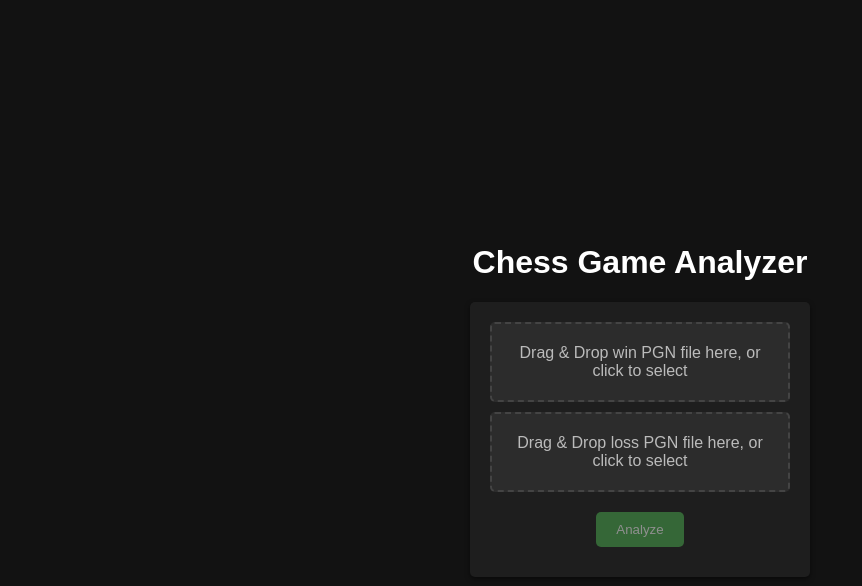
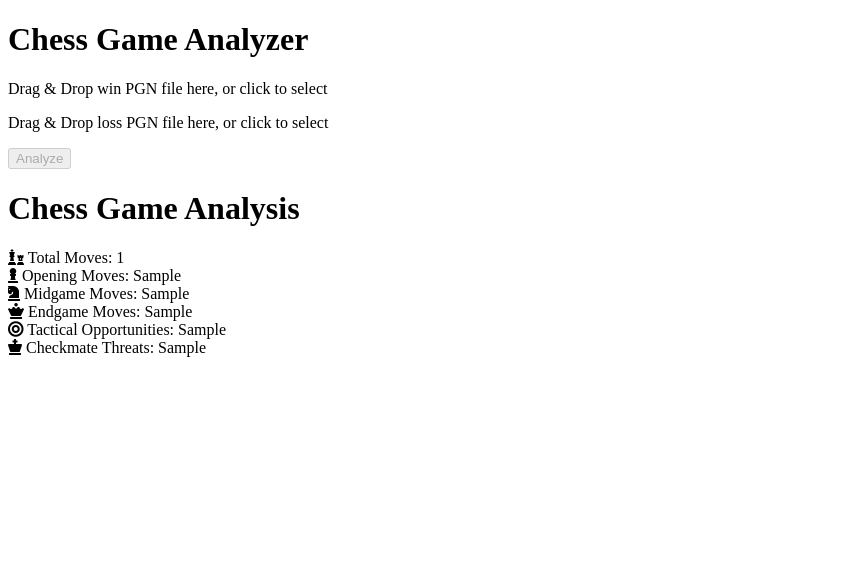
Before and after one commit to achukash/Hack-A-Sol-3.0, a Flask app: template templates/index.html in a window 1280 px wide. Shown: the top 586 px of the page, without its empty margins (0-862 px from the left). Run offline with Flask 3, Linux system fonts and the light colour scheme; the template is opened without the code that fills it: most values are stand-ins (such as "Sample title", 1, 10 or a date in 2020); parts of the project's set-up code (start-up, migrations or seed data) failed here and were passed over.

Commit message:
Made analysis UI : Updating data and styles pending

```diff
--- a/app.py
+++ b/app.py
@@ -34,8 +34,9 @@ def upload_files():
         loss_path = os.path.join(UPLOAD_FOLDER, loss_file.filename)
         loss_file.save(loss_path)
 
-    feature_analysis.print_player_analysis(win_path, loss_file)
-    return f"Files uploaded successfully: {win_file.filename}, {loss_file.filename}"
+    chess_data = feature_analysis.print_player_analysis(win_path, loss_path)
+    # Render the template and pass chess_data to the template
+    return render_template('index.html', chess_data=chess_data)
 
 if __name__ == "__main__":
     app.run(debug=True)
--- a/feature_analysis.py
+++ b/feature_analysis.py
@@ -3,7 +3,7 @@ import chess.engine
 import chess
 
 
-engine = chess.engine.SimpleEngine.popen_uci(r'path')
+engine = chess.engine.SimpleEngine.popen_uci(r'D:\ARVIND\Chess\stockfish\stockfish-windows-x86-64-avx2.exe')
 
 print("Chess engine initialized!")
 
--- a/templates/index.html
+++ b/templates/index.html
@@ -5,13 +5,15 @@
     <meta charset="UTF-8">
     <meta name="viewport" content="width=device-width, initial-scale=1.0">
     <title>Chess Game Analyzer</title>
-    <link rel="stylesheet" type="text/css" href="/static/styles.css">
+    <link rel="stylesheet" href="/static/analysis_style.css">
+    <link rel="stylesheet" href="https://cdnjs.cloudflare.com/ajax/libs/font-awesome/5.15.3/css/all.min.css">
 </head>
 
 <body>
-    <div>
+    <div class="container">
         <h1>Chess Game Analyzer</h1>
 
+        <!-- Upload Section -->
         <form id="upload-form" action="/upload" method="post" enctype="multipart/form-data">
             <div class="drop-area" id="drop-area-win">
                 <p>Drag & Drop win PGN file here, or click to select</p>
@@ -30,7 +32,40 @@
         </form>
     </div>
 
+    <!-- Chess Game Analysis Section -->
+    <div class="container">
+        <h1>Chess Game Analysis</h1>
+        <div class="grid-container">
+            <div class="grid-item">
+                <i class="fas fa-chess"></i>
+                <span>Total Moves: {{ chess_data['total_moves'] }}</span>
+            </div>
+            <div class="grid-item">
+                <i class="fas fa-chess-pawn"></i>
+                <span>Opening Moves: {{ chess_data['opening_moves'] }}</span>
+            </div>
+            <div class="grid-item">
+                <i class="fas fa-chess-knight"></i>
+                <span>Midgame Moves: {{ chess_data['midgame_moves'] }}</span>
+            </div>
+            <div class="grid-item">
+                <i class="fas fa-chess-queen"></i>
+                <span>Endgame Moves: {{ chess_data['endgame_moves'] }}</span>
+            </div>
+            <div class="grid-item">
+                <i class="fas fa-bullseye"></i>
+                <span>Tactical Opportunities: {{ chess_data['tactical_opportunities'] }}</span>
+            </div>
+            <div class="grid-item">
+                <i class="fas fa-chess-king"></i>
+                <span>Checkmate Threats: {{ chess_data['checkmate_threats'] }}</span>
+            </div>
+            <!-- Continue with the rest of the data and icons -->
+        </div>
+    </div>
+
     <script>
+        // JS to handle drag & drop functionality
         function preventDefaults(e) {
             e.preventDefault();
             e.stopPropagation();
@@ -105,4 +140,5 @@
         setupDropArea('drop-area-loss', 'loss', 'file-name-loss');
     </script>
 </body>
+
 </html>
```
